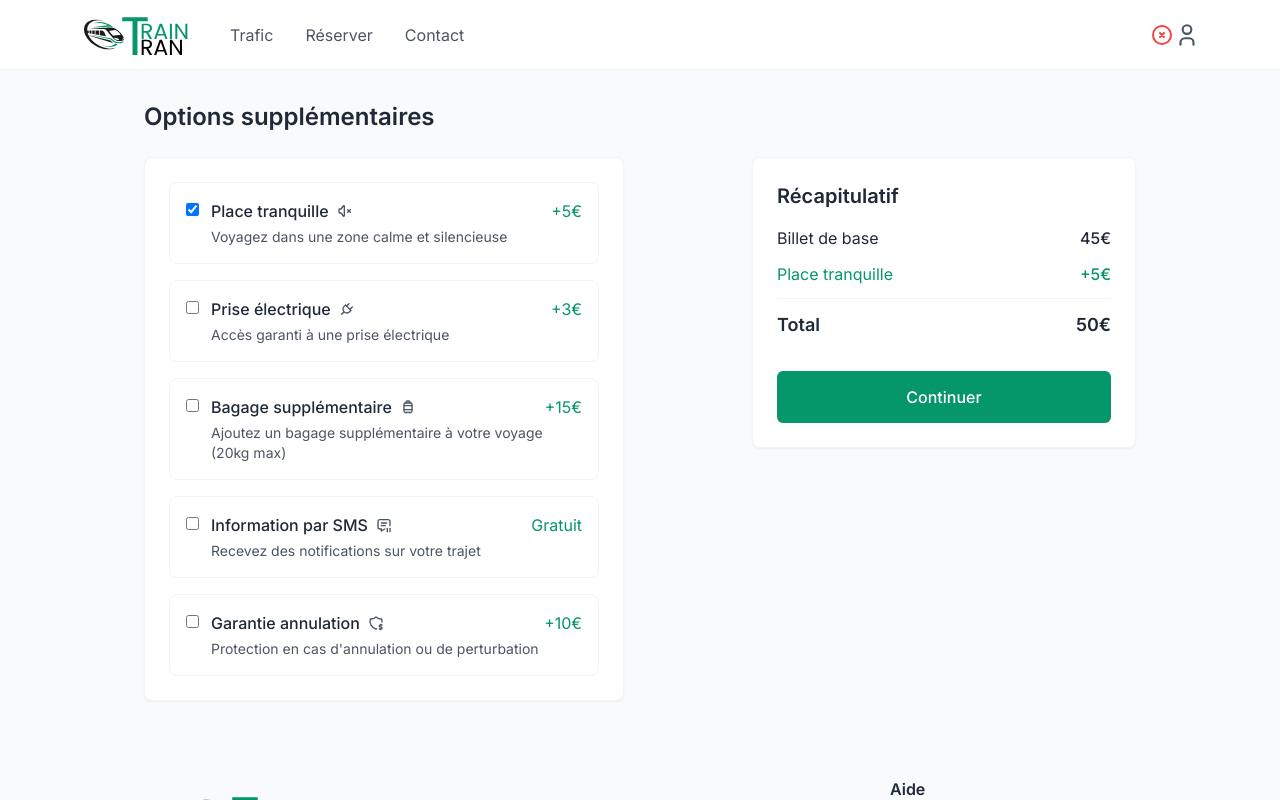
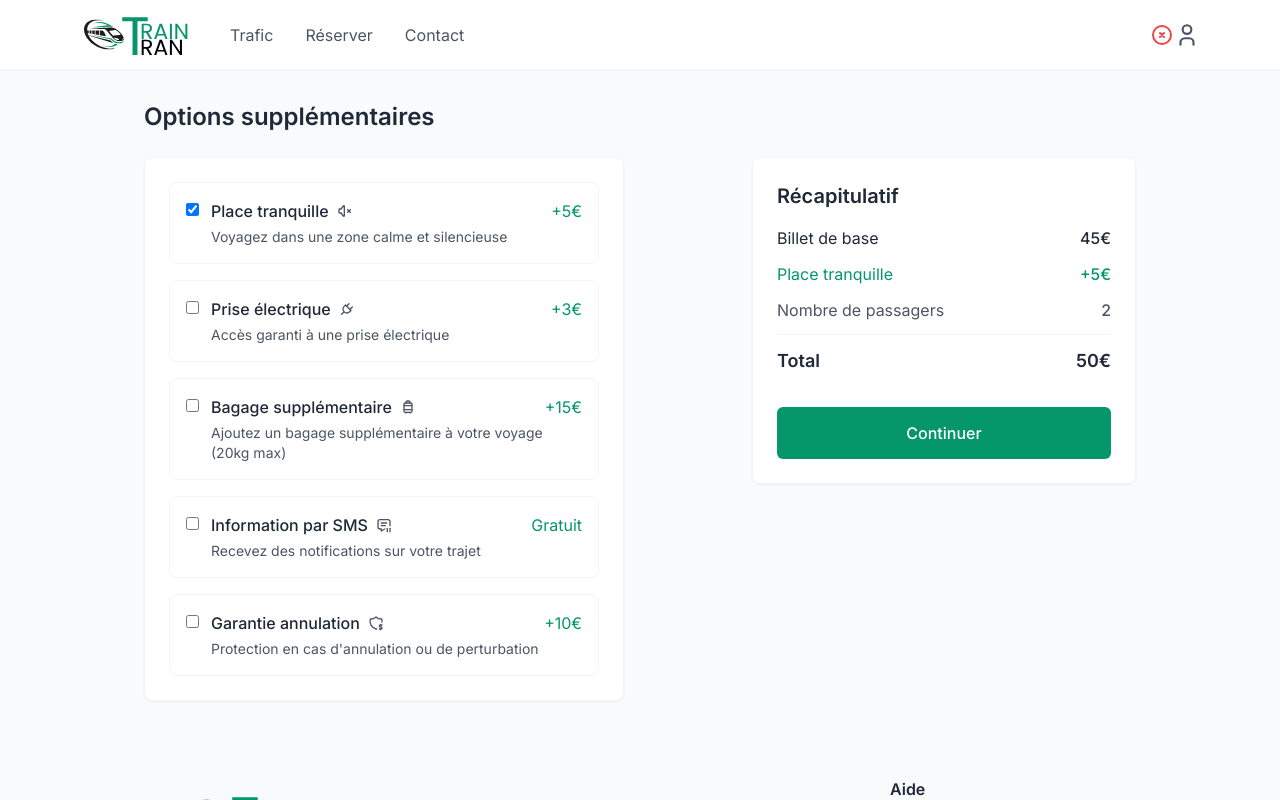
Before and after one commit to KirushieldDev/Train-tran, a Next.js app: page /options in a window 1280 px wide. Both pictures are taken after a click on the label 384 px from the left and 223 px from the top of the page. Shown: the top 800 px of the page. Built offline with nearby package versions, Linux system fonts and the light colour scheme; no server answers.

Commit message:
Reworked the OrderSummary.tsx

```diff
--- a/src/components/AdditionalOptions/OrderSummary.tsx
+++ b/src/components/AdditionalOptions/OrderSummary.tsx
@@ -1,26 +1,51 @@
 import React from "react";
-import {OrderSummaryProps} from "@traintran/components/AdditionalOptions/types";
 import Button from "@traintran/components/common/Button";
 import getOptionById from "@traintran/lib/options";
+import { OrderSummaryProps } from "@traintran/components/AdditionalOptions/types";
+import { useCart } from "@traintran/context/CartContext";
 
-export const OrderSummary: React.FC<OrderSummaryProps> = ({basePrice, selectedOptions, totalPrice, onContinue, showButton = true}) => {
+export const OrderSummary: React.FC<OrderSummaryProps> = ({
+                                                              basePrice,
+                                                              selectedOptions,
+                                                              totalPrice,
+                                                              onContinue,
+                                                              showButton = true
+                                                          }) => {
+    const { tickets } = useCart();
+
+    const passengerCount = tickets.reduce((sum, t) => sum + t.passengers.length, 0);
+
     return (
         <div className="w-full">
             <h2 className="font-semibold text-xl mb-4 text-textPrimary">Récapitulatif</h2>
             <div className="space-y-3">
+                {/* Prix total des billets */}
                 <div className="flex justify-between text-textPrimary">
                     <span>Billet de base</span>
                     <span className="font-medium">{basePrice}€</span>
                 </div>
-                {selectedOptions.map((opt_id, i) => {
-                    const option = getOptionById(opt_id);
+
+                {/* Options sélectionnées */}
+                {selectedOptions.map((optId, i) => {
+                    const option = getOptionById(optId);
+                    if (!option) return null;
                     return (
                         <div key={i} className="flex justify-between text-primary">
-                            <span>{option?.name}</span>
-                            <span className="font-medium">{option?.price === 0 ? "Gratuit" : `+${option?.price}€`}</span>
+                            <span>{option.name}</span>
+                            <span className="font-medium">
+                {option.price === 0 ? "Gratuit" : `+${option.price}€`}
+              </span>
                         </div>
                     );
                 })}
+
+                {/* Nombre de passagers */}
+                <div className="flex justify-between text-textSecondary">
+                    <span>Nombre de passagers</span>
+                    <span className="font-medium">{passengerCount}</span>
+                </div>
+
+                {/* Total final */}
                 <div className="border-t border-borderContainer pt-3 mt-4">
                     <div className="flex justify-between font-semibold text-textPrimary">
                         <span className="text-lg">Total</span>
@@ -28,8 +53,15 @@ export const OrderSummary: React.FC<OrderSummaryProps> = ({basePrice, selectedOp
                     </div>
                 </div>
             </div>
+
             {showButton && onContinue && (
-                <Button onClick={onContinue} variant="secondary" fullWidth className="mt-8" size="lg">
+                <Button
+                    onClick={onContinue}
+                    variant="secondary"
+                    fullWidth
+                    className="mt-8"
+                    size="lg"
+                >
                     Continuer
                 </Button>
             )}
```
